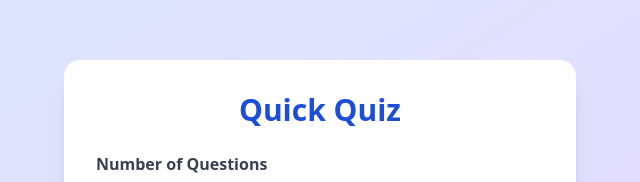
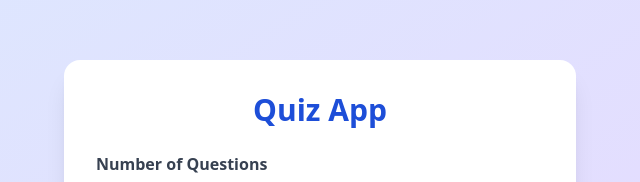
Before and after one commit to celinehimbaza1/alx-project, a React (Create React App) app: page / in a window 1280 px wide. Shown: the part 146-328 px from the top of the page, without its empty margins (320-960 px from the left). Built offline with nearby package versions, Linux system fonts and the light colour scheme.

Commit message:
Finalize quiz app for capstone submission

```diff
--- a/src/components/Home.jsx
+++ b/src/components/Home.jsx
@@ -12,7 +12,7 @@ const Home = ({ startQuiz }) => {
     <div className="min-h-screen flex items-center justify-center bg-gradient-to-br from-blue-100 to-purple-200 px-4">
       <div className="bg-white shadow-xl rounded-2xl p-8 w-full max-w-lg transition-transform duration-300 hover:scale-[1.01]">
         <h1 className="text-3xl font-extrabold text-center mb-6 text-blue-700">
-          Quick Quiz
+          Quiz App
         </h1>
 
         {/* Number of Questions */}
```
Also changed, not shown: 2 other files (tests, documents, lock files or other folders).
